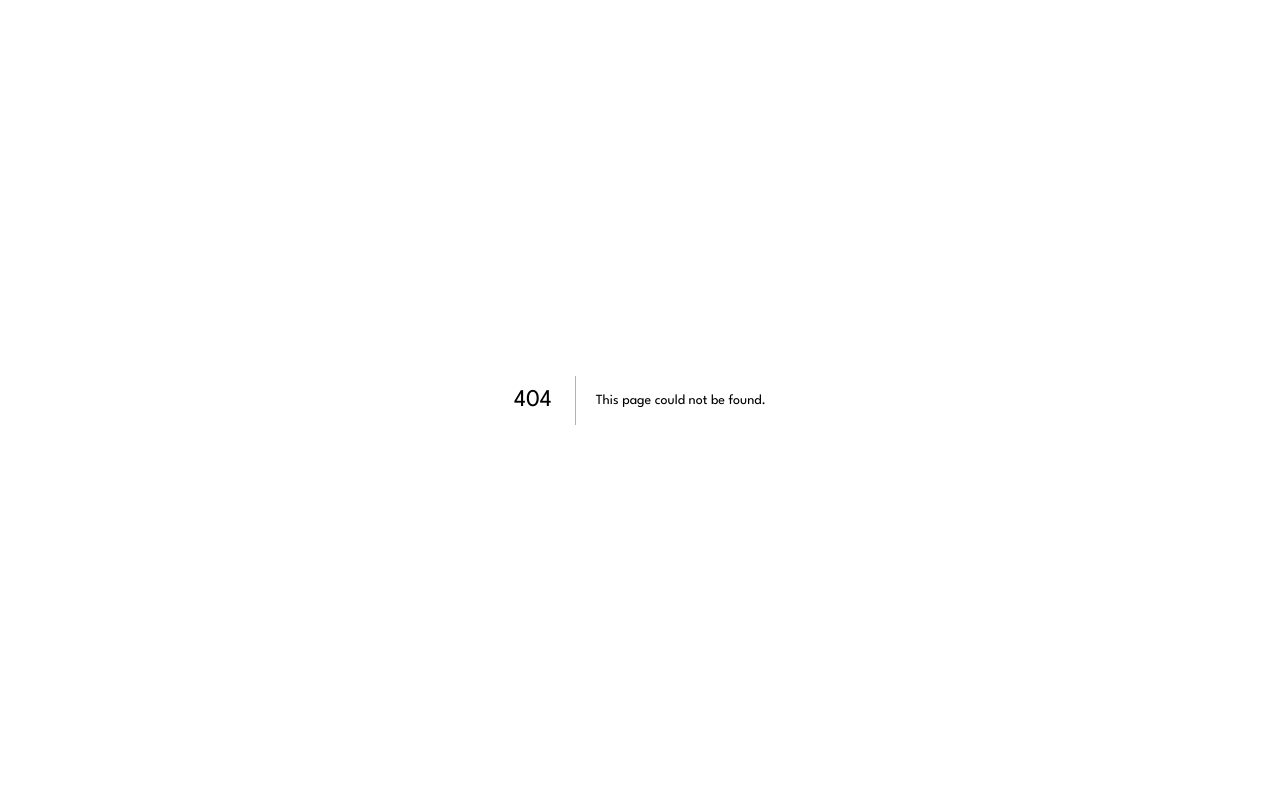
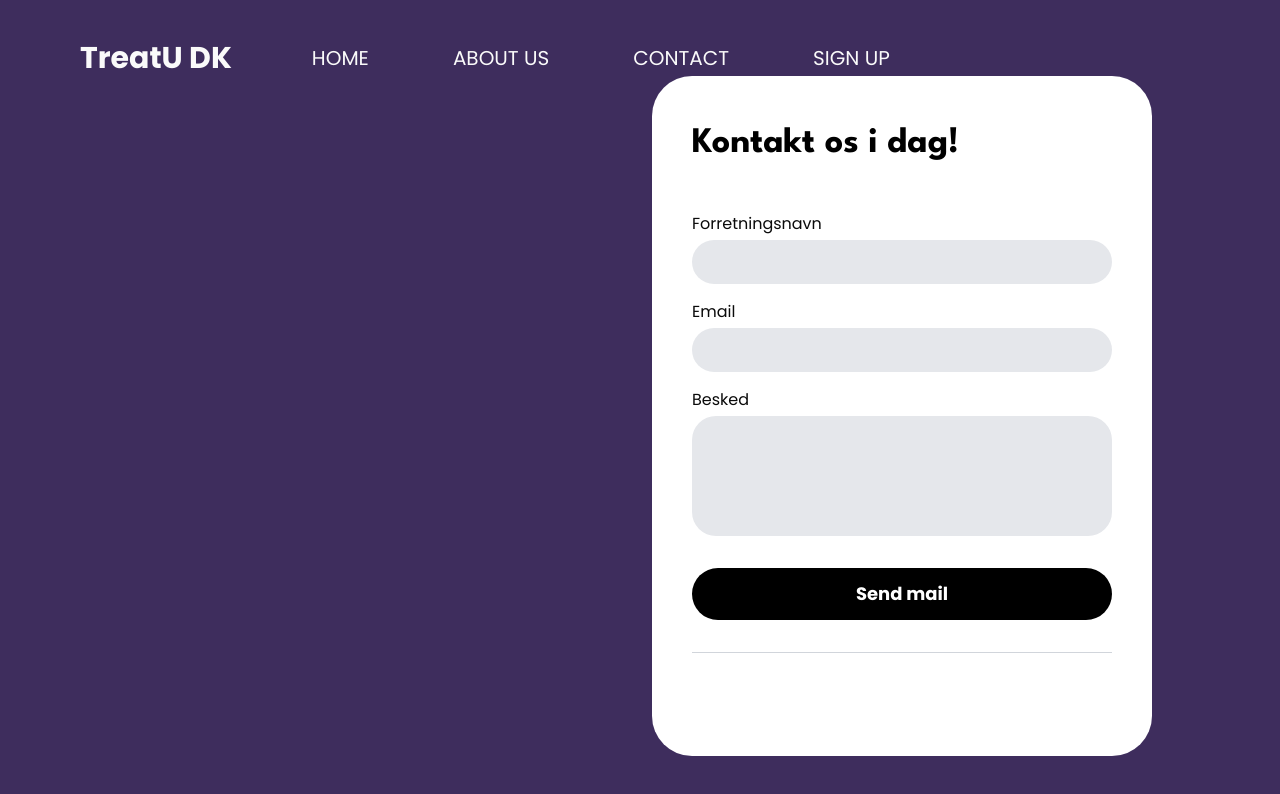
Before and after one commit to DaniStud/priess, a Next.js app in the folder treatu-mvp/: page /contact in a window 1280 px wide. Before the commit this address had no page. Shown: the top 794 px of the page. Built offline with nearby package versions, Linux system fonts and the light colour scheme.

Commit message:
kontakt-layout-mailnotwork

```diff
--- /dev/null
+++ b/treatu-mvp/app/api/contact/route.ts
@@ -0,0 +1,32 @@
+import { NextResponse } from "next/server";
+import nodemailer from "nodemailer";
+
+export async function POST(req: Request) {
+  try {
+    const { name, email, message } = await req.json();
+    if (!name || !email || !message) {
+      return NextResponse.json({ error: "Missing fields" }, { status: 400 });
+    }
+
+    // Configure transporter (use environment variables in production)
+    const transporter = nodemailer.createTransport({
+      service: "gmail",
+      auth: {
+        user: process.env.CONTACT_EMAIL_USER,
+        pass: process.env.CONTACT_EMAIL_PASS,
+      },
+    });
+
+    await transporter.sendMail({
+      from: process.env.CONTACT_EMAIL_USER,
+      to: "wirenfeldtd@gmail.com",
+      subject: `Kontaktformular fra ${name}`,
+      text: `Navn: ${name}\nEmail: ${email}\n\n${message}`,
+      html: `<p><b>Navn:</b> ${name}<br/><b>Email:</b> ${email}</p><p>${message.replace(/\n/g, '<br/>')}</p>`
+    });
+
+    return NextResponse.json({ success: true });
+  } catch (e) {
+    return NextResponse.json({ error: "Server error" }, { status: 500 });
+  }
+}
--- /dev/null
+++ b/treatu-mvp/app/contact/page.tsx
@@ -0,0 +1,112 @@
+"use client";
+import Navigation from "@/components/Navigation";
+import BusinessLoginForm from "@/components/BusinessLoginForm";
+import BusinessSignupForm from "@/components/BusinessSignupForm";
+import { Button } from "@/components/ui/button";
+import { useState } from "react";
+
+export default function Contact() {
+  const [showSignup, setShowSignup] = useState(false);
+  const [form, setForm] = useState({ name: "", email: "", message: "" });
+  const [sent, setSent] = useState(false);
+  const [errorMsg, setErrorMsg] = useState("");
+  const [loading, setLoading] = useState(false);
+
+  const handleChange = (e: React.ChangeEvent<HTMLInputElement | HTMLTextAreaElement>) => {
+    setForm({ ...form, [e.target.name]: e.target.value });
+  };
+
+  const handleSubmit = async (e: React.FormEvent) => {
+    e.preventDefault();
+    setLoading(true);
+    setErrorMsg("");
+    setSent(false);
+    try {
+      const res = await fetch("/api/contact", {
+        method: "POST",
+        headers: { "Content-Type": "application/json" },
+        body: JSON.stringify(form),
+      });
+      if (res.ok) {
+        setSent(true);
+        setForm({ name: "", email: "", message: "" });
+      } else {
+        setErrorMsg("Noget gik galt. Prøv igen.");
+      }
+    } catch {
+      setErrorMsg("Noget gik galt. Prøv igen.");
+    }
+    setLoading(false);
+  };
+
+  return (
+    <>
+      <main className="">
+        <Navigation/>
+        <div className="flex justify-between ml-[10vw] max-w-[80vw]">
+          <section>
+            <div className="hidden lg:flex flex-col items-center justify-center text-6xl h-full">
+              <div>
+                {/* <h2>CPH's SELFCARE PLATFORM</h2> */}
+              </div>
+              <div>
+                {/* <h2 className="pt-60">Kontakt os i dag!</h2> */}
+              </div>
+            </div>
+          </section>
+
+          <section>
+            <form onSubmit={handleSubmit} className="card p-10 pb-10 rounded-[40px] ml-[0vw] sm:ml-[5vw] min-w-[80vw] max-w-[80vw] sm:min-w-[500px] sm:min-h-[85vh] bg-white flex flex-col">
+              <h1 className="mb-10 mt-2 text-4xl font-black">Kontakt os i dag!</h1>
+              <label className="text-base font-medium mb-1 mt-2" htmlFor="name">Forretningsnavn</label>
+              <input
+                id="name"
+                name="name"
+                type="text"
+                className="mb-4 px-6 py-2 rounded-full bg-gray-200 focus:outline-none text-lg"
+                value={form.name}
+                onChange={handleChange}
+                required
+                autoComplete="off"
+              />
+              <label className="text-base font-medium mb-1" htmlFor="email">Email</label>
+              <input
+                id="email"
+                name="email"
+                type="email"
+                className="mb-4 px-6 py-2 rounded-full bg-gray-200 focus:outline-none text-lg"
+                value={form.email}
+                onChange={handleChange}
+                required
+                autoComplete="off"
+              />
+              <label className="text-base font-medium mb-1" htmlFor="message">Besked</label>
+              <textarea
+                id="message"
+                name="message"
+                className="mb-6 px-6 py-2 rounded-3xl bg-gray-200 focus:outline-none text-lg min-h-[120px] resize-none"
+                value={form.message}
+                onChange={handleChange}
+                required
+              />
+              <button
+                type="submit"
+                className="w-full bg-black text-white rounded-full py-3 text-lg font-semibold mb-4 mt-2 disabled:opacity-60"
+                disabled={loading}
+              >
+                {loading ? "Sender..." : "Send mail"}
+              </button>
+              {sent && <div className="text-green-600 text-center mb-2">Tak for din besked!</div>}
+              {errorMsg && <div className="text-red-500 text-center mb-2">{errorMsg}</div>}
+              <div className="flex items-center my-4">
+                <hr className="flex-1 border-t border-gray-300" />
+                <hr className="flex-1 border-t border-gray-300" />
+              </div>
+
+            </form>
+          </section>
+        </div>
+      </main>
+    </>
+  );
+}
```
